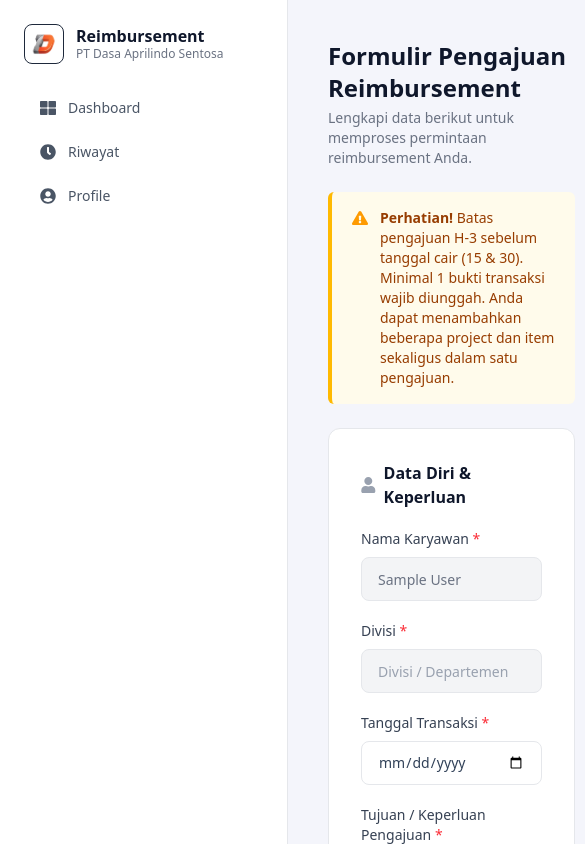
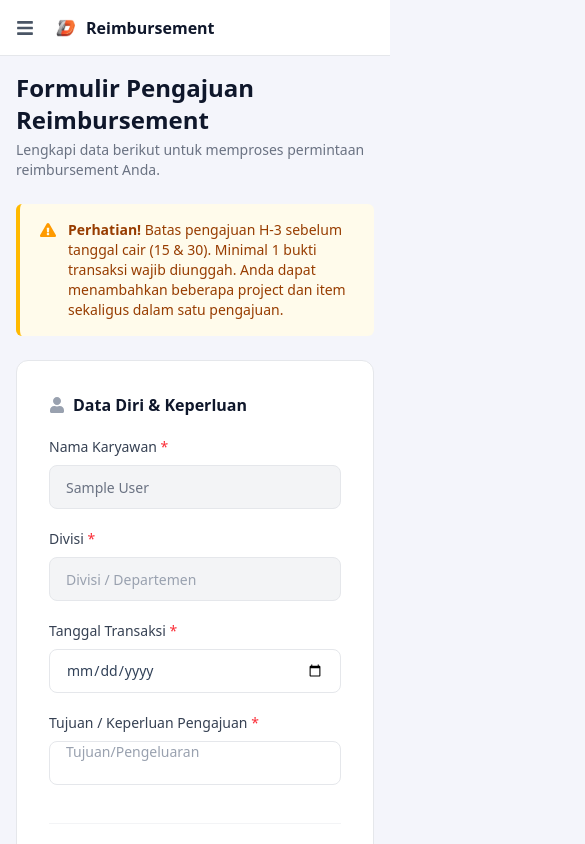
Before and after one commit to dielaa/reimburseds, a React app in the folder frontend/: page /ajukan in a window 390 px wide. Shown: the top 844 px of the page, 585 px wide, since content can reach past the window. Built offline with nearby package versions, Linux system fonts and the light colour scheme; sample sign-in values are in the browser's storage; the HTML template or start-up script is replaced by a standard one.

Commit message:
responsive

```diff
--- a/frontend/src/components/Sidebar.jsx
+++ b/frontend/src/components/Sidebar.jsx
@@ -6,6 +6,7 @@ import {
   FaClock,
   FaUserCircle,
   FaSignOutAlt,
+  FaTimes,
 } from "react-icons/fa";
 import api, { clearSession, getStoredUser, ROLE_LABELS } from "../services/api";
 
@@ -16,7 +17,7 @@ const menuItems = [
   { to: "/profile", label: "Profile", icon: FaUserCircle },
 ];
 
-export default function Sidebar() {
+export default function Sidebar({ isOpen = false, onClose = () => {} }) {
   const navigate = useNavigate();
   const user = getStoredUser();
 
@@ -30,22 +31,49 @@ export default function Sidebar() {
     navigate("/login");
   };
 
+  const goTo = (path) => {
+    onClose();
+    navigate(path);
+  };
+
   return (
-    <aside className="w-72 shrink-0 bg-white border-r border-gray-200 flex flex-col justify-between min-h-screen">
-      <div className="p-6">
-        <div className="flex items-center gap-3 mb-6">
-          <div className="w-10 h-10 rounded-lg border bg-white flex items-center justify-center">
+    <>
+      {/* Mobile backdrop */}
+      {isOpen && (
+        <div
+          className="fixed inset-0 bg-black/40 z-40 lg:hidden"
+          onClick={onClose}
+          aria-hidden="true"
+        />
+      )}
+
+      <aside
+        className={`fixed inset-y-0 left-0 z-50 w-72 max-w-[85vw] shrink-0 bg-white border-r border-gray-200 flex flex-col justify-between h-screen overflow-y-auto transform transition-transform duration-300 ease-in-out
+          ${isOpen ? "translate-x-0" : "-translate-x-full"} lg:translate-x-0 lg:static lg:h-auto lg:min-h-screen`}
+      >
+        <div className="p-5 sm:p-6">
+          <div className="flex items-center justify-between mb-6">
+            <div className="flex items-center gap-3 min-w-0">
+              <div className="w-10 h-10 shrink-0 rounded-lg border bg-white flex items-center justify-center">
                 <img src="/logodasa.png" alt="Logo" className="w-7 h-7 object-contain" />
               </div>
-          <div>
-            <h1 className="font-bold text-slate-900 leading-tight">Reimbursement</h1>
-            <p className="text-gray-500 text-xs">PT Dasa Aprilindo Sentosa</p>
+              <div className="min-w-0">
+                <h1 className="font-bold text-slate-900 leading-tight truncate">Reimbursement</h1>
+                <p className="text-gray-500 text-xs truncate">PT Dasa Aprilindo Sentosa</p>
               </div>
+            </div>
+            <button
+              onClick={onClose}
+              className="lg:hidden shrink-0 text-gray-400 hover:text-gray-600 p-1"
+              aria-label="Tutup menu"
+            >
+              <FaTimes size={18} />
+            </button>
           </div>
 
           {user?.role === "karyawan" && (
             <button
-            onClick={() => navigate("/ajukan")}
+              onClick={() => goTo("/ajukan")}
               className="w-full h-11 rounded-md bg-orange-500 hover:bg-orange-600 text-white font-medium flex items-center justify-center gap-2 mb-8 transition"
             >
               <FaPlus size={14} /> Ajukan Baru
@@ -59,6 +87,7 @@ export default function Sidebar() {
                 <NavLink
                   key={to}
                   to={to}
+                  onClick={onClose}
                   className={({ isActive }) =>
                     `w-full flex items-center gap-3 px-4 py-2.5 rounded-md text-sm font-medium transition ${isActive
                       ? "bg-orange-50 text-orange-600"
@@ -73,7 +102,7 @@ export default function Sidebar() {
           </nav>
         </div>
 
-      <div className="p-6 border-t border-gray-100 space-y-4">
+        <div className="p-5 sm:p-6 border-t border-gray-100 space-y-4">
           {user && (
             <div className="flex items-center gap-3">
               <div className="w-9 h-9 rounded-full bg-orange-500 text-white flex items-center justify-center text-xs font-bold shrink-0">
@@ -99,5 +128,6 @@ export default function Sidebar() {
           </button>
         </div>
       </aside>
+    </>
   );
 }
--- a/frontend/src/layouts/DashboardLayout.jsx
+++ b/frontend/src/layouts/DashboardLayout.jsx
@@ -1,10 +1,32 @@
+import { useState } from "react";
+import { FaBars } from "react-icons/fa";
 import Sidebar from "../components/Sidebar";
 
 export default function DashboardLayout({ children }) {
+  const [sidebarOpen, setSidebarOpen] = useState(false);
+
   return (
     <div className="min-h-screen bg-[#f4f5fb] flex">
-      <Sidebar />
-      <main className="flex-1 p-10">{children}</main>
+      <Sidebar isOpen={sidebarOpen} onClose={() => setSidebarOpen(false)} />
+
+      <div className="flex-1 min-w-0 flex flex-col">
+        {/* Mobile top bar */}
+        <header className="lg:hidden sticky top-0 z-30 flex items-center gap-3 bg-white border-b border-gray-200 px-4 h-14">
+          <button
+            onClick={() => setSidebarOpen(true)}
+            className="text-gray-600 hover:text-gray-900 p-2 -ml-2"
+            aria-label="Buka menu"
+          >
+            <FaBars size={18} />
+          </button>
+          <div className="flex items-center gap-2 min-w-0">
+            <img src="/logodasa.png" alt="Logo" className="w-6 h-6 object-contain shrink-0" />
+            <span className="font-semibold text-slate-900 truncate">Reimbursement</span>
+          </div>
+        </header>
+
+        <main className="flex-1 min-w-0 p-4 sm:p-6 lg:p-10">{children}</main>
+      </div>
     </div>
   );
 }
--- a/frontend/src/pages/Login.jsx
+++ b/frontend/src/pages/Login.jsx
@@ -58,10 +58,10 @@ export default function Login() {
   };
 
   return (
-    <div className="w-screen min-h-screen bg-[#f4f5fb] flex items-center justify-center">
-      <span className="absolute top-6 left-6 text-gray-300 font-medium">Login</span>
+        <div className="w-full min-h-screen bg-[#f4f5fb] flex items-center justify-center px-4 py-10">
+      <span className="absolute top-6 left-6 text-gray-300 font-medium hidden sm:inline">Login</span>
 
-      <div className="w-full max-w-md bg-white rounded-2xl shadow-md border border-gray-100 p-10">
+      <div className="w-full max-w-md bg-white rounded-2xl shadow-md border border-gray-100 p-6 sm:p-10">
         {/* Logo */}
         <div className="flex flex-col items-center text-center mb-10">
           <div className="w-16 h-16 rounded-xl bg-white flex items-center justify-center shadow-sm mb-4 overflow-hidden">
--- a/frontend/src/pages/finance/Dashboard.jsx
+++ b/frontend/src/pages/finance/Dashboard.jsx
@@ -76,13 +76,13 @@ export default function FinanceDashboard() {
               <h3 className="text-lg font-bold text-slate-900">Daftar Pengajuan Siap Diverifikasi</h3>
               <p className="text-xs text-gray-400">Menunggu review dokumen (Nota & Kuitansi)</p>
             </div>
-            <div className="relative">
+                        <div className="relative w-full sm:w-auto">
               <FaSearch className="absolute left-3 top-1/2 -translate-y-1/2 text-gray-400" size={12} />
               <input
                 value={search}
                 onChange={(e) => setSearch(e.target.value)}
                 placeholder="Cari pengaju / project..."
-                className="h-10 pl-9 pr-4 rounded-lg border border-gray-200 text-sm focus:outline-none focus:ring-2 focus:ring-orange-400 w-56"
+                className="h-10 pl-9 pr-4 rounded-lg border border-gray-200 text-sm focus:outline-none focus:ring-2 focus:ring-orange-400 w-full sm:w-56"
               />
             </div>
           </div>
--- a/frontend/src/pages/pm/Dashboard.jsx
+++ b/frontend/src/pages/pm/Dashboard.jsx
@@ -79,13 +79,13 @@ export default function PmDashboard() {
       <div className="bg-white rounded-xl border border-gray-200">
         <div className="flex flex-col sm:flex-row sm:items-center justify-between gap-3 px-6 py-5">
           <h3 className="text-lg font-bold text-slate-900">Daftar Pengajuan Menunggu Persetujuan Saya</h3>
-          <div className="relative">
+                      <div className="relative w-full sm:w-auto">
               <FaSearch className="absolute left-3 top-1/2 -translate-y-1/2 text-gray-400" size={12} />
               <input
                 value={search}
                 onChange={(e) => setSearch(e.target.value)}
-              placeholder="Cari nama pengaju..."
-              className="h-10 pl-9 pr-4 rounded-lg border border-gray-200 text-sm focus:outline-none focus:ring-2 focus:ring-orange-400 w-56"
+                placeholder="Cari pengaju / project..."
+                className="h-10 pl-9 pr-4 rounded-lg border border-gray-200 text-sm focus:outline-none focus:ring-2 focus:ring-orange-400 w-full sm:w-56"
               />
             </div>
         </div>
```
Lines whose indentation alone changed are shown as unchanged.
